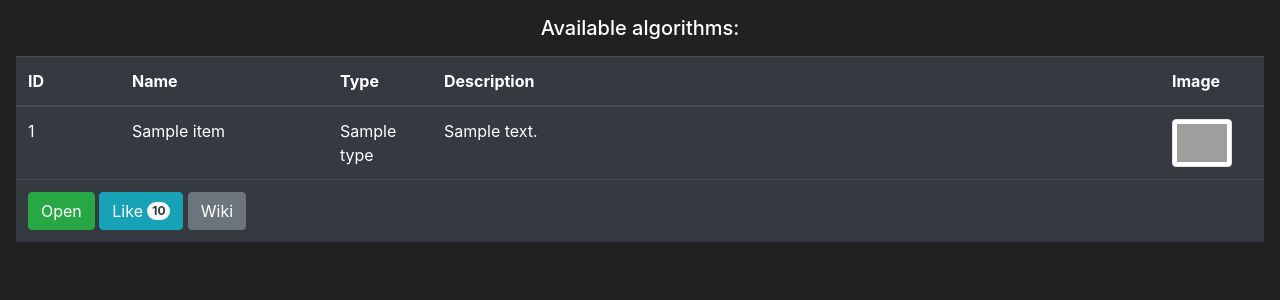
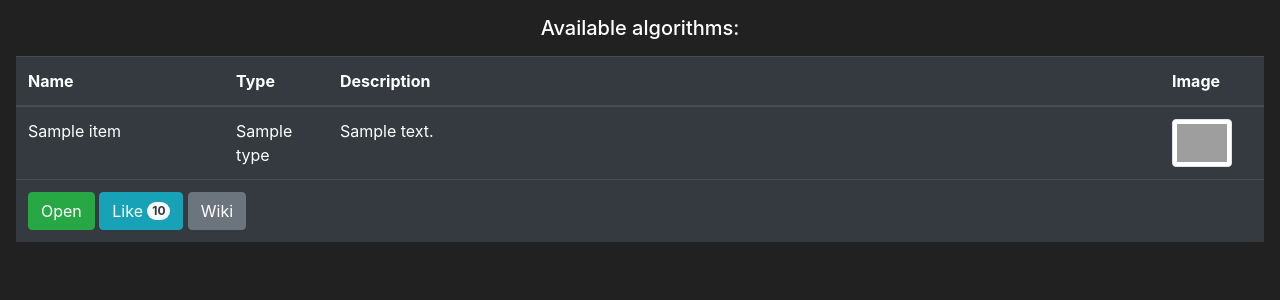
Before and after one commit to ogorodnikov/m1, a Flask app: template app/core-service/core/templates/algorithms.html in a window 1280 px wide. Shown: the part 56-356 px from the top of the page. Run offline with Flask 2, Linux system fonts and the light colour scheme; the template is opened without the code that fills it: most values are stand-ins (such as "Sample title", 1, 10 or a date in 2020); parts of the project's set-up code (start-up, migrations or seed data) failed here and were passed over; some libraries are stand-ins or nearby versions; grey boxes are pictures that could not be loaded.

Commit message:
V.0.29.2

```diff
--- a/app/core-service/core/templates/algorithms.html
+++ b/app/core-service/core/templates/algorithms.html
@@ -14,7 +14,7 @@
 
     <thead>
       <tr>
-         <th scope="col">ID</th>
+         <!--<th scope="col">ID</th>-->
          <th scope="col">Name</th>
          <th scope="col">Type</th>
          <th scope="col">Description</th>
@@ -27,7 +27,7 @@
       {% for item in items %}
 
       <tr>
-        <td class="col-1">{{ item.id }}</td>
+        <!--<td class="col-1">{{ item.id }}</td>-->
         <td class="col-2">{{ item.name }}</td>
         <td class="col-1">{{ item.type }}</td>
         <td class="col-auto">{{ item.description }}</td>
```
